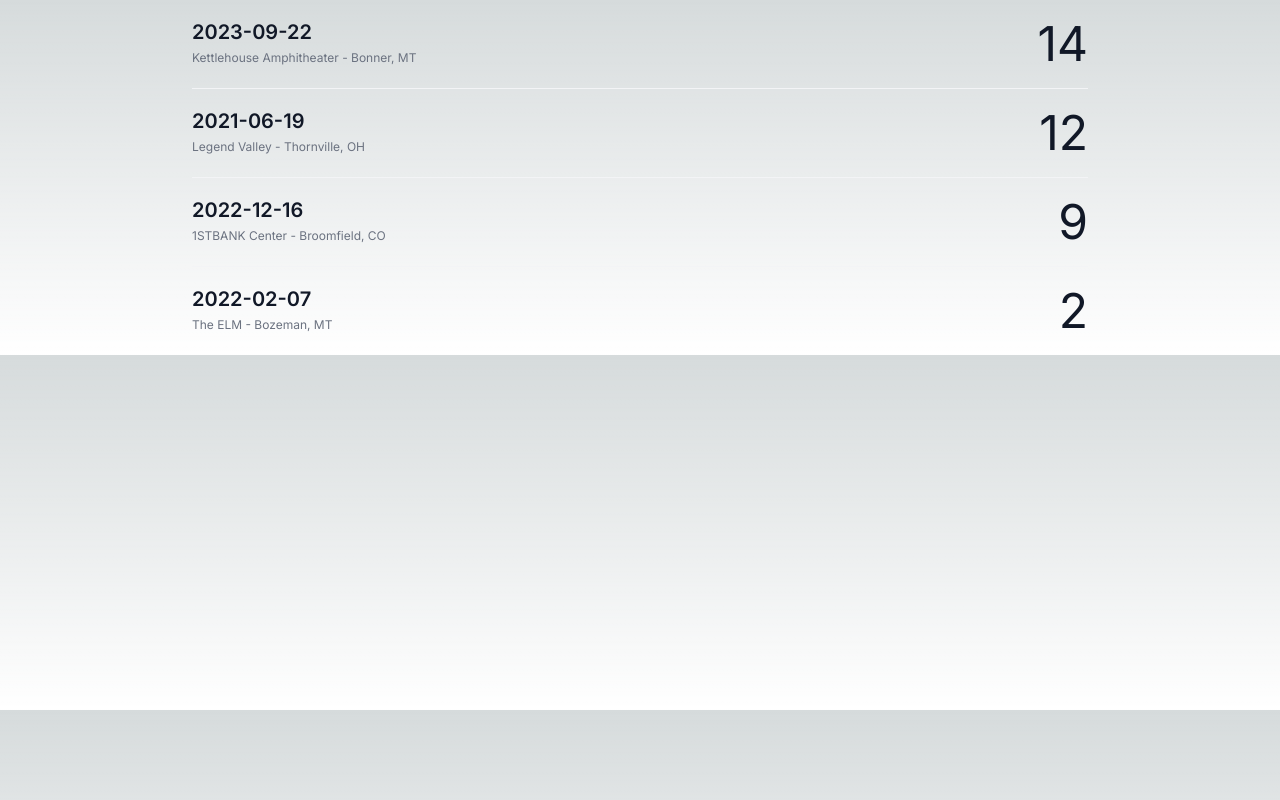
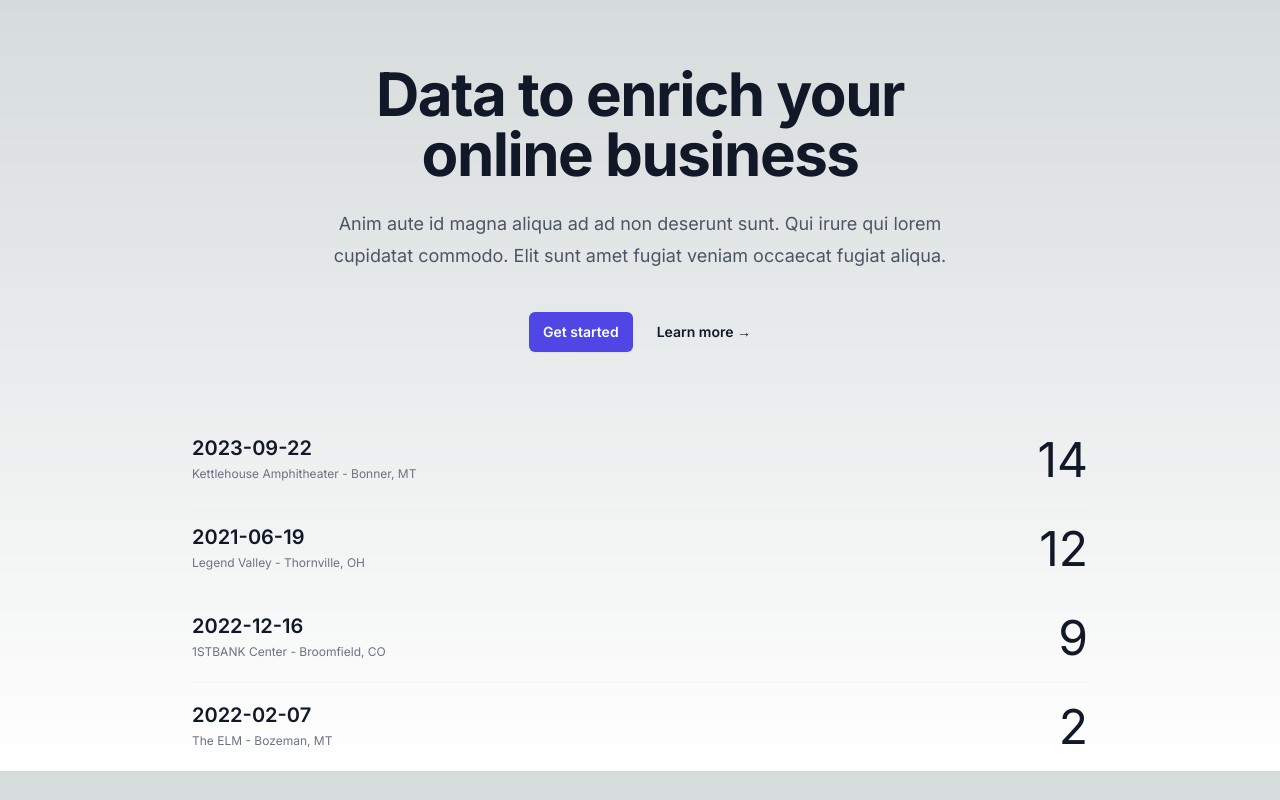
Before and after one commit to teddyversionsite/teddyversion-frontend, a Next.js app: page / in a window 1280 px wide. Built offline with nearby package versions, Linux system fonts and the light colour scheme; no server answers.

Commit message:
set up redux and rtkquery

```diff
--- a/package.json
+++ b/package.json
@@ -9,9 +9,11 @@
     "lint": "next lint"
   },
   "dependencies": {
+    "@reduxjs/toolkit": "^2.1.0",
     "next": "14.1.0",
     "react": "^18",
-    "react-dom": "^18"
+    "react-dom": "^18",
+    "react-redux": "^9.1.0"
   },
   "devDependencies": {
     "@types/node": "^20",
--- a/src/app/page.tsx
+++ b/src/app/page.tsx
@@ -1,115 +1,10 @@
-import Image from 'next/image'
 import Song from './songs/Song'
+import StoreProvider from './storeProvider'
 
 export default function Home() {
-  return <Song />
-  // return (
-  //   <main className="flex min-h-screen flex-col items-center justify-between p-24">
-  //     <div className="z-10 max-w-5xl w-full items-center justify-between font-mono text-sm lg:flex">
-  //       <p className="fixed left-0 top-0 flex w-full justify-center border-b border-gray-300 bg-gradient-to-b from-zinc-200 pb-6 pt-8 backdrop-blur-2xl dark:border-neutral-800 dark:bg-zinc-800/30 dark:from-inherit lg:static lg:w-auto  lg:rounded-xl lg:border lg:bg-gray-200 lg:p-4 lg:dark:bg-zinc-800/30">
-  //         Get started by editing&nbsp;
-  //         <code className="font-mono font-bold">src/app/page.tsx</code>
-  //       </p>
-  //       <div className="fixed bottom-0 left-0 flex h-48 w-full items-end justify-center bg-gradient-to-t from-white via-white dark:from-black dark:via-black lg:static lg:h-auto lg:w-auto lg:bg-none">
-  //         <a
-  //           className="pointer-events-none flex place-items-center gap-2 p-8 lg:pointer-events-auto lg:p-0"
-  //           href="https://vercel.com?utm_source=create-next-app&utm_medium=appdir-template&utm_campaign=create-next-app"
-  //           target="_blank"
-  //           rel="noopener noreferrer"
-  //         >
-  //           By{' '}
-  //           <Image
-  //             src="/vercel.svg"
-  //             alt="Vercel Logo"
-  //             className="dark:invert"
-  //             width={100}
-  //             height={24}
-  //             priority
-  //           />
-  //         </a>
-  //       </div>
-  //     </div>
-
-  //     <div className="relative flex place-items-center before:absolute before:h-[300px] before:w-full sm:before:w-[480px] before:-translate-x-1/2 before:rounded-full before:bg-gradient-radial before:from-white before:to-transparent before:blur-2xl before:content-[''] after:absolute after:-z-20 after:h-[180px] after:w-full sm:after:w-[240px] after:translate-x-1/3 after:bg-gradient-conic after:from-sky-200 after:via-blue-200 after:blur-2xl after:content-[''] before:dark:bg-gradient-to-br before:dark:from-transparent before:dark:to-blue-700 before:dark:opacity-10 after:dark:from-sky-900 after:dark:via-[#0141ff] after:dark:opacity-40 before:lg:h-[360px] z-[-1]">
-  //       <Image
-  //         className="relative dark:drop-shadow-[0_0_0.3rem_#ffffff70] dark:invert"
-  //         src="/next.svg"
-  //         alt="Next.js Logo"
-  //         width={180}
-  //         height={37}
-  //         priority
-  //       />
-  //     </div>
-
-  //     <div className="mb-32 grid text-center lg:max-w-5xl lg:w-full lg:mb-0 lg:grid-cols-4 lg:text-left">
-  //       <a
-  //         href="https://nextjs.org/docs?utm_source=create-next-app&utm_medium=appdir-template&utm_campaign=create-next-app"
-  //         className="group rounded-lg border border-transparent px-5 py-4 transition-colors hover:border-gray-300 hover:bg-gray-100 hover:dark:border-neutral-700 hover:dark:bg-neutral-800/30"
-  //         target="_blank"
-  //         rel="noopener noreferrer"
-  //       >
-  //         <h2 className={`mb-3 text-2xl font-semibold`}>
-  //           Docs{' '}
-  //           <span className="inline-block transition-transform group-hover:translate-x-1 motion-reduce:transform-none">
-  //             -&gt;
-  //           </span>
-  //         </h2>
-  //         <p className={`m-0 max-w-[30ch] text-sm opacity-50`}>
-  //           Find in-depth information about Next.js features and API.
-  //         </p>
-  //       </a>
-
-  //       <a
-  //         href="https://nextjs.org/learn?utm_source=create-next-app&utm_medium=appdir-template-tw&utm_campaign=create-next-app"
-  //         className="group rounded-lg border border-transparent px-5 py-4 transition-colors hover:border-gray-300 hover:bg-gray-100 hover:dark:border-neutral-700 hover:dark:bg-neutral-800/30"
-  //         target="_blank"
-  //         rel="noopener noreferrer"
-  //       >
-  //         <h2 className={`mb-3 text-2xl font-semibold`}>
-  //           Learn{' '}
-  //           <span className="inline-block transition-transform group-hover:translate-x-1 motion-reduce:transform-none">
-  //             -&gt;
-  //           </span>
-  //         </h2>
-  //         <p className={`m-0 max-w-[30ch] text-sm opacity-50`}>
-  //           Learn about Next.js in an interactive course with&nbsp;quizzes!
-  //         </p>
-  //       </a>
-
-  //       <a
-  //         href="https://vercel.com/templates?framework=next.js&utm_source=create-next-app&utm_medium=appdir-template&utm_campaign=create-next-app"
-  //         className="group rounded-lg border border-transparent px-5 py-4 transition-colors hover:border-gray-300 hover:bg-gray-100 hover:dark:border-neutral-700 hover:dark:bg-neutral-800/30"
-  //         target="_blank"
-  //         rel="noopener noreferrer"
-  //       >
-  //         <h2 className={`mb-3 text-2xl font-semibold`}>
-  //           Templates{' '}
-  //           <span className="inline-block transition-transform group-hover:translate-x-1 motion-reduce:transform-none">
-  //             -&gt;
-  //           </span>
-  //         </h2>
-  //         <p className={`m-0 max-w-[30ch] text-sm opacity-50`}>
-  //           Explore starter templates for Next.js.
-  //         </p>
-  //       </a>
-
-  //       <a
-  //         href="https://vercel.com/new?utm_source=create-next-app&utm_medium=appdir-template&utm_campaign=create-next-app"
-  //         className="group rounded-lg border border-transparent px-5 py-4 transition-colors hover:border-gray-300 hover:bg-gray-100 hover:dark:border-neutral-700 hover:dark:bg-neutral-800/30"
-  //         target="_blank"
-  //         rel="noopener noreferrer"
-  //       >
-  //         <h2 className={`mb-3 text-2xl font-semibold`}>
-  //           Deploy{' '}
-  //           <span className="inline-block transition-transform group-hover:translate-x-1 motion-reduce:transform-none">
-  //             -&gt;
-  //           </span>
-  //         </h2>
-  //         <p className={`m-0 max-w-[30ch] text-sm opacity-50 text-balance`}>
-  //           Instantly deploy your Next.js site to a shareable URL with Vercel.
-  //         </p>
-  //       </a>
-  //     </div>
-  //   </main>
-  // )
+  return (
+    <StoreProvider>
+      <Song />
+    </StoreProvider>
+  )
 }
--- a/src/app/songs/Song.tsx
+++ b/src/app/songs/Song.tsx
@@ -1,4 +1,7 @@
+'use client'
+import { useGetSongByNameQuery } from '../../lib/services/elgoose'
 import PerformanceCard, { PerformanceProps } from './PerformanceCard'
+import SongHero from './SongHero'
 
 // Moby
 const performances: PerformanceProps[] = [
@@ -29,7 +32,11 @@ const performances: PerformanceProps[] = [
 ]
 
 export default function Song(): React.ReactNode {
+  const moby = useGetSongByNameQuery('moby')
+  console.log(moby)
   return (
+    <>
+      <SongHero />
       <div className="mx-auto max-w-4xl">
         <ul role="list" className="divide-y divide-gray-100">
           {performances
@@ -39,22 +46,6 @@ export default function Song(): React.ReactNode {
             ))}
         </ul>
       </div>
+    </>
   )
 }
-
-/*
-<ul role="list" class="divide-y divide-gray-100">
-  <li class="flex justify-between gap-x-6 py-5">
-    <div class="flex min-w-0 gap-x-4">
-      <img class="h-12 w-12 flex-none rounded-full bg-gray-50" src="https://images.unsplash.com/photo-1494790108377-be9c29b29330?ixlib=rb-1.2.1&ixid=eyJhcHBfaWQiOjEyMDd9&auto=format&fit=facearea&facepad=2&w=256&h=256&q=80" alt="">
-      <div class="min-w-0 flex-auto">
-        <p class="text-sm font-semibold leading-6 text-gray-900">Leslie Alexander</p>
-        <p class="mt-1 truncate text-xs leading-5 text-gray-500">leslie.alexander@example.com</p>
-      </div>
-    </div>
-    <div class="hidden shrink-0 sm:flex sm:flex-col sm:items-end">
-      <p class="text-sm leading-6 text-gray-900">Co-Founder / CEO</p>
-      <p class="mt-1 text-xs leading-5 text-gray-500">Last seen <time datetime="2023-01-23T13:23Z">3h ago</time></p>
-    </div>
-  </li>
-*/
--- /dev/null
+++ b/src/app/songs/SongHero.tsx
@@ -0,0 +1,27 @@
+export default function SongHero(): React.ReactNode {
+  return (
+    <div className="mx-auto max-w-2xl py-8 lg:py-16">
+      <div className="text-center">
+        <h1 className="text-4xl font-bold tracking-tight text-gray-900 sm:text-6xl">
+          Data to enrich your online business
+        </h1>
+        <p className="mt-6 text-lg leading-8 text-gray-600">
+          Anim aute id magna aliqua ad ad non deserunt sunt. Qui irure qui lorem
+          cupidatat commodo. Elit sunt amet fugiat veniam occaecat fugiat
+          aliqua.
+        </p>
+        <div className="mt-10 flex items-center justify-center gap-x-6">
+          <a
+            href="#"
+            className="rounded-md bg-indigo-600 px-3.5 py-2.5 text-sm font-semibold text-white shadow-sm hover:bg-indigo-500 focus-visible:outline focus-visible:outline-2 focus-visible:outline-offset-2 focus-visible:outline-indigo-600"
+          >
+            Get started
+          </a>
+          <a href="#" className="text-sm font-semibold leading-6 text-gray-900">
+            Learn more <span aria-hidden="true">→</span>
+          </a>
+        </div>
+      </div>
+    </div>
+  )
+}
--- /dev/null
+++ b/src/app/storeProvider.tsx
@@ -0,0 +1,22 @@
+'use client'
+import { useRef } from 'react'
+import { Provider } from 'react-redux'
+import { makeStore, AppStore } from '../lib/store'
+import { setupListeners } from '@reduxjs/toolkit/query'
+
+export default function StoreProvider({
+  children,
+}: {
+  children: React.ReactNode
+}) {
+  const storeRef = useRef<AppStore>()
+  if (!storeRef.current) {
+    // Create the store instance the first time this renders
+    storeRef.current = makeStore()
+  }
+  // optional, but required for refetchOnFocus/refetchOnReconnect behaviors
+  // see `setupListeners` docs - takes an optional callback as the 2nd arg for customization
+  setupListeners(storeRef.current.dispatch)
+
+  return <Provider store={storeRef.current}>{children}</Provider>
+}
--- /dev/null
+++ b/src/lib/services/elgoose.ts
@@ -0,0 +1,17 @@
+// Need to use the React-specific entry point to allow generating React hooks
+import { createApi, fetchBaseQuery } from '@reduxjs/toolkit/query/react'
+
+type Song = any
+
+// Define a service using a base URL and expected endpoints
+export const elgooseApi = createApi({
+  reducerPath: 'elgoose',
+  baseQuery: fetchBaseQuery({ baseUrl: 'https://elgoose.net/api/v2/' }),
+  endpoints: (builder) => ({
+    getSongByName: builder.query<Song, string>({
+      query: (name) => `setlists/songname/${name}`,
+    }),
+  }),
+})
+
+export const { useGetSongByNameQuery } = elgooseApi
--- /dev/null
+++ b/src/lib/store.ts
@@ -0,0 +1,19 @@
+import { configureStore } from '@reduxjs/toolkit'
+import { elgooseApi } from './services/elgoose'
+import { setupListeners } from '@reduxjs/toolkit/query'
+
+export const makeStore = () => {
+  return configureStore({
+    reducer: {
+      [elgooseApi.reducerPath]: elgooseApi.reducer,
+    },
+    middleware: (getDefaultMiddleware) =>
+      getDefaultMiddleware().concat(elgooseApi.middleware),
+  })
+}
+
+// Infer the type of makeStore
+export type AppStore = ReturnType<typeof makeStore>
+// Infer the `RootState` and `AppDispatch` types from the store itself
+export type RootState = ReturnType<AppStore['getState']>
+export type AppDispatch = AppStore['dispatch']
```
Also changed, not shown: 1 other file (tests, documents, lock files or other folders). Lines whose indentation alone changed are shown as unchanged.
